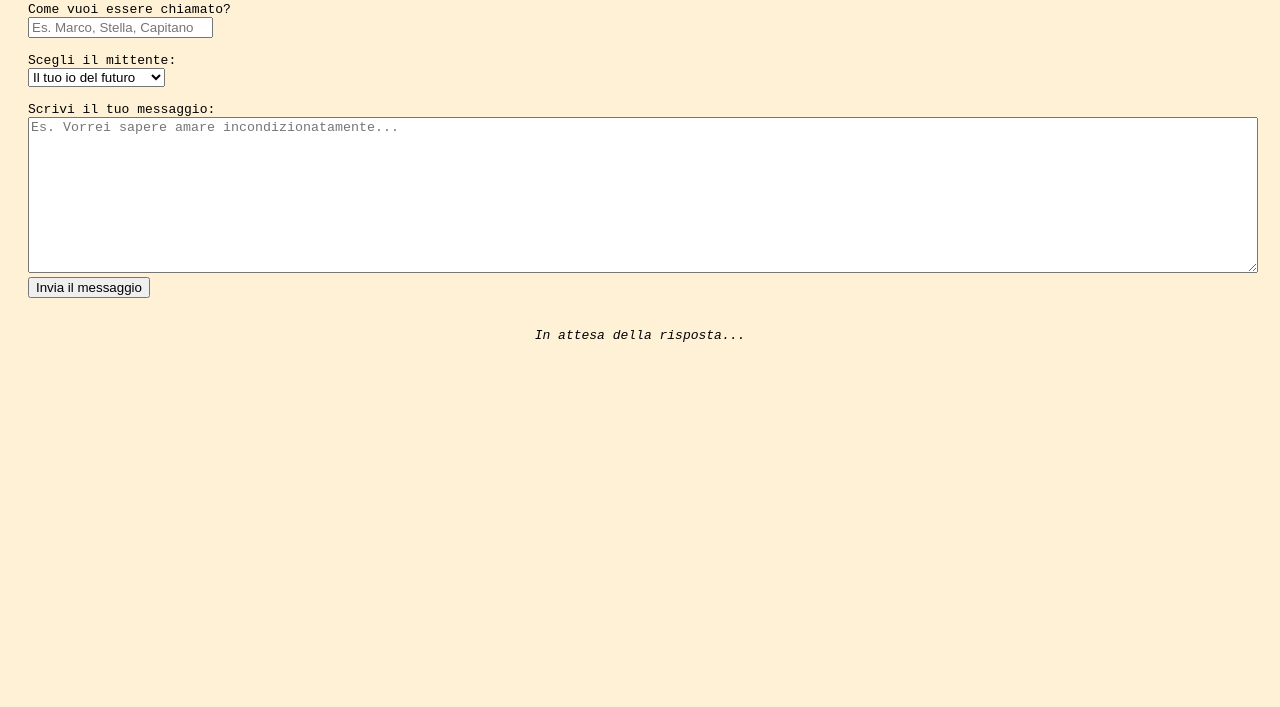
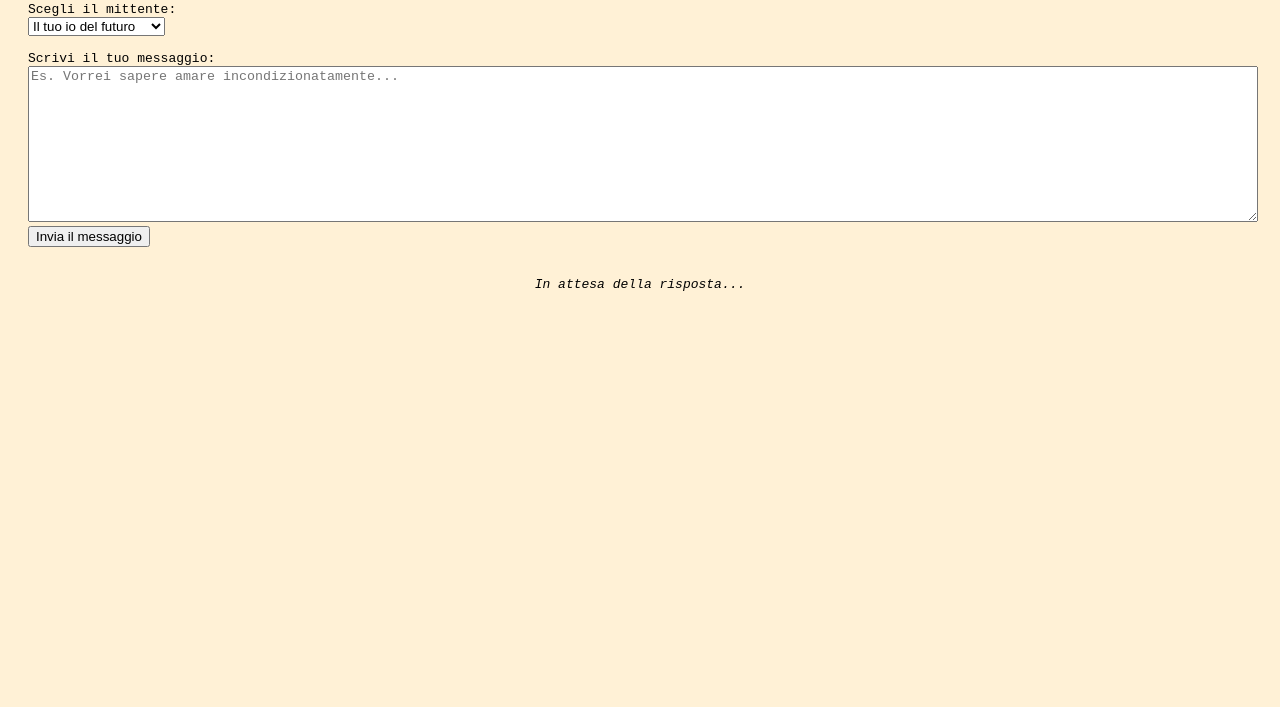
Before and after one commit to occhi0/talktomypast, a plain HTML site: page parla_con_me.html in a window 1280 px wide. Shown: the part 93-800 px from the top of the page. Drawn offline with Linux system fonts and the light colour scheme.

Commit message:
Update parla_con_me.html
rimozione campo

```diff
--- a/parla_con_me.html
+++ b/parla_con_me.html
@@ -26,9 +26,6 @@
 </head>
 <body>
   <h1>📨 Messaggio nel tempo</h1>
-
-  <label for="nome">Come vuoi essere chiamato?</label><br />
-  <input type="text" id="nome" placeholder="Es. Marco, Stella, Capitano" /><br /><br />
 
   <label for="persona">Scegli il mittente:</label><br />
   <select id="persona">
```
